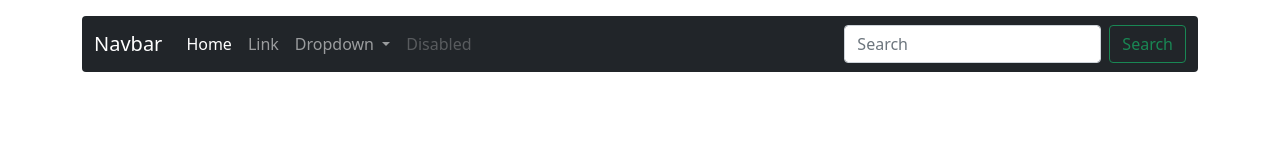
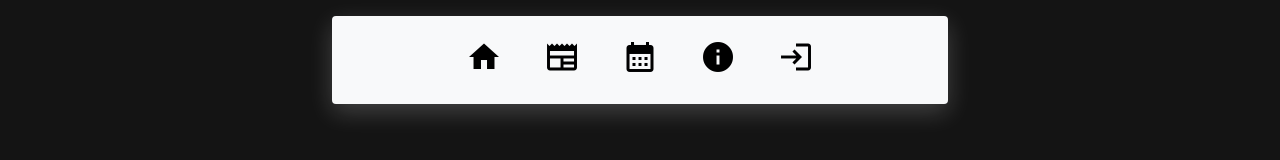
Before and after one commit to FastMinion/TombolokWeb, a plain HTML site: page index.html in a window 1280 px wide. Drawn offline with Linux system fonts and the light colour scheme; files that its build step writes are made by us from their sources.

Commit message:
kezdetleges navbar

```diff
--- a/index.html
+++ b/index.html
@@ -5,51 +5,59 @@
     <meta charset="UTF-8">
     <meta name="viewport" content="width=device-width, initial-scale=1.0">
     <link rel="stylesheet" href="src/dist/bootstrap/css/bootstrap.min.css">
-    <link rel="stylesheet" href="styles.css">
+    <link rel="stylesheet" href="https://fonts.googleapis.com/icon?family=Material+Icons">
+    <link rel="stylesheet" href="src/styles/styles.css">
     <title>Sapphire Racing</title>
 </head>
 
 <body>
     <div class="container">
         <div class="col-lg-12 mt-3">
-            <nav class="navbar navbar-expand-lg navbar-dark bg-dark rounded">
+            <nav class="navbar navbar-expand-lg navbar-light bg-light rounded">
                 <div class="container-fluid">
-                    <a class="navbar-brand" href="#">Navbar</a>
                     <button class="navbar-toggler" type="button" data-bs-toggle="collapse"
                         data-bs-target="#navbarSupportedContent" aria-controls="navbarSupportedContent"
                         aria-expanded="false" aria-label="Toggle navigation">
                         <span class="navbar-toggler-icon"></span>
                     </button>
-                    <div class="collapse navbar-collapse" id="navbarSupportedContent">
-                        <ul class="navbar-nav me-auto mb-2 mb-lg-0">
+                    <div class="collapse navbar-collapse navbuttons" id="navbarSupportedContent">
+                        <ul class="navbar-nav me-auto mb-2 mb-lg-0 mx-auto">
                             <li class="nav-item">
-                                <a class="nav-link active" aria-current="page" href="#">Home</a>
+                                <button class="btn">
+                                    <a class="nav-link active" aria-current="page" href="index.html">
+                                        <i class="material-icons" style="font-size:36px;">home</i>
+                                    </a>
+                                </button>
                             </li>
                             <li class="nav-item">
-                                <a class="nav-link" href="#">Link</a>
-                            </li>
-                            <li class="nav-item dropdown">
-                                <a class="nav-link dropdown-toggle" href="#" id="navbarDropdown" role="button"
-                                    data-bs-toggle="dropdown" aria-expanded="false">
-                                    Dropdown
-                                </a>
-                                <ul class="dropdown-menu" aria-labelledby="navbarDropdown">
-                                    <li><a class="dropdown-item" href="#">Action</a></li>
-                                    <li><a class="dropdown-item" href="#">Another action</a></li>
-                                    <li>
-                                        <hr class="dropdown-divider">
-                                    </li>
-                                    <li><a class="dropdown-item" href="#">Something else here</a></li>
-                                </ul>
+                                <button class="btn">
+                                    <a class="nav-link" aria-current="page" href="news.html">
+                                        <i class="material-icons" style="font-size:36px;">newspaper</i>
+                                    </a>
+                                </button>
                             </li>
                             <li class="nav-item">
-                                <a class="nav-link disabled" href="#" tabindex="-1" aria-disabled="true">Disabled</a>
+                                <button class="btn">
+                                    <a class="nav-link" aria-current="page" href="calendar.html">
+                                        <i class="material-icons" style="font-size:36px;">calendar_month</i>
+                                    </a>
+                                </button>
+                            </li>
+                            <li class="nav-item">
+                                <button class="btn">
+                                    <a class="nav-link" aria-current="page" href="leagueinfo.html">
+                                        <i class="material-icons" style="font-size:36px;">info</i>
+                                    </a>
+                                </button>
+                            </li>
+                            <li class="nav-item">
+                                <button class="btn">
+                                    <a class="nav-link" aria-current="page" href="login.html">
+                                        <i class="material-icons" style="font-size:36px;">login</i>
+                                    </a>
+                                </button>
                             </li>
                         </ul>
-                        <form class="d-flex">
-                            <input class="form-control me-2" type="search" placeholder="Search" aria-label="Search">
-                            <button class="btn btn-outline-success" type="submit">Search</button>
-                        </form>
                     </div>
                 </div>
             </nav>
--- a/src/styles/styles.css
+++ b/src/styles/styles.css
@@ -1,3 +1,16 @@
 body{
+    max-width:50%; margin: 0 auto;
+    background-color: rgb(20, 20, 20);
+}
 
+nav{
+    box-shadow: rgba(255, 255, 255, 0.2) 0px 8px 24px;
 }
+
+i{
+    color: black;
+}
+
+i:hover{
+    color: #0F52BA;
+}
```
